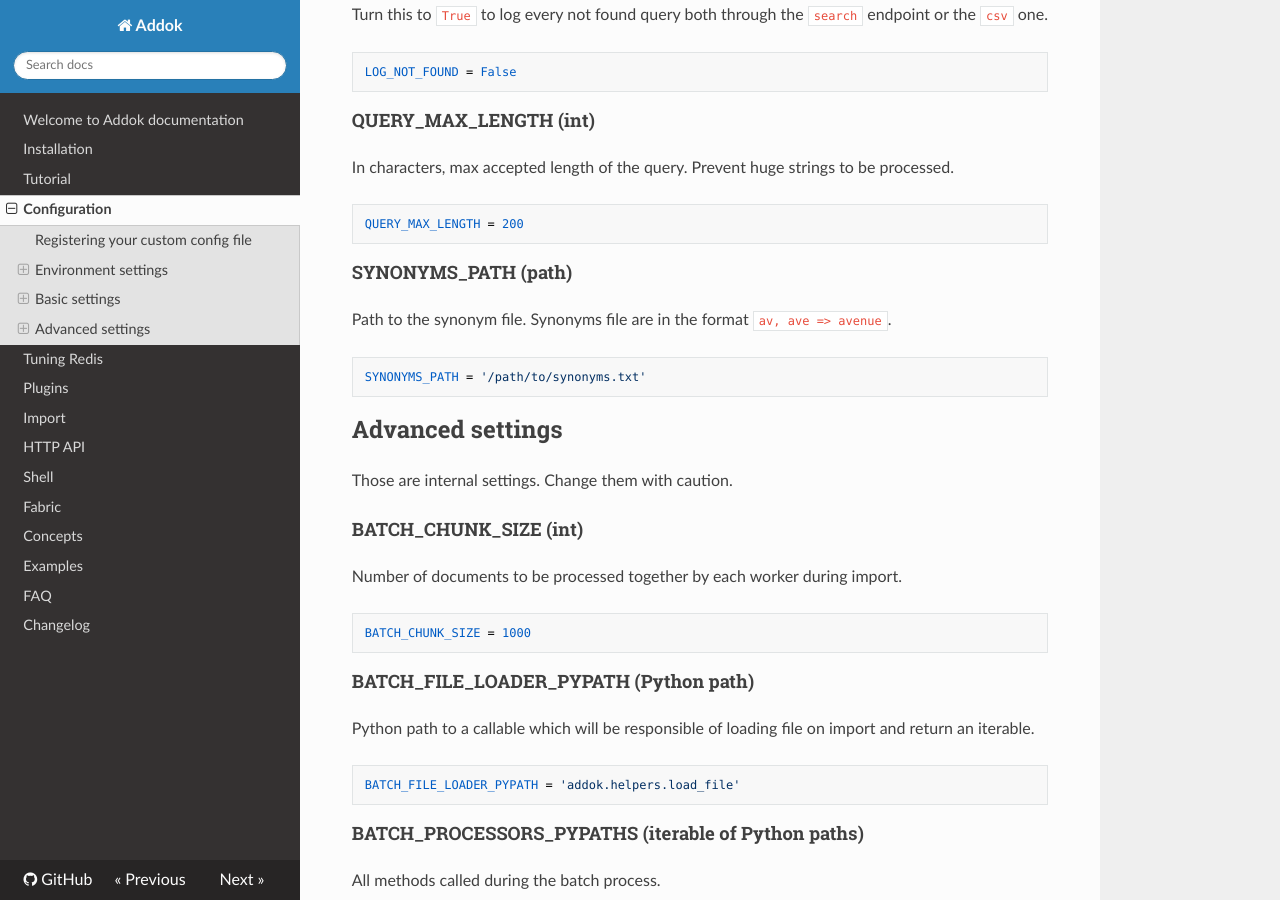
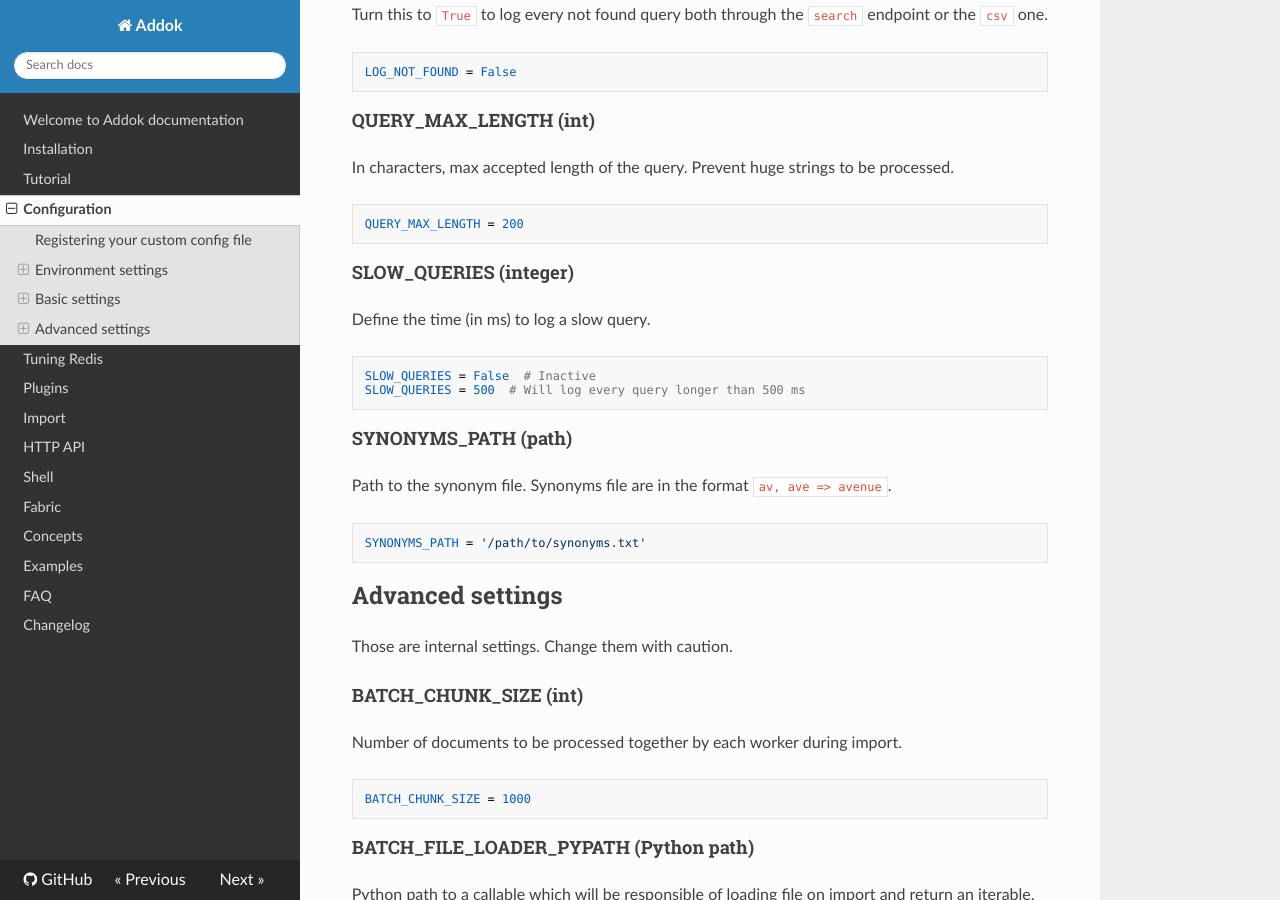
Before and after one commit to addok/addok, an MkDocs documentation site: the page built from docs/config.md, in a window 1280 px wide and 900 px high, scrolled down 3573 px. Built offline with MkDocs 1.6.1, drawn with Linux system fonts in a browser that asks for light colours; nearby versions of some CDN libraries; old or Windows-style settings are respelled for this version of MkDocs.

Commit message:
Document SLOW_QUERIES

```diff
--- a/docs/config.md
+++ b/docs/config.md
@@ -168,6 +168,12 @@ processed.
 
     QUERY_MAX_LENGTH = 200
 
+#### SLOW_QUERIES (integer)
+Define the time (in ms) to log a slow query.
+
+    SLOW_QUERIES = False  # Inactive
+    SLOW_QUERIES = 500  # Will log every query longer than 500 ms
+
 #### SYNONYMS_PATH (path)
 Path to the synonym file. Synonyms file are in the format `av, ave => avenue`.
 
```
Also changed, not shown: CHANGELOG.md (+1 -0 lines).
